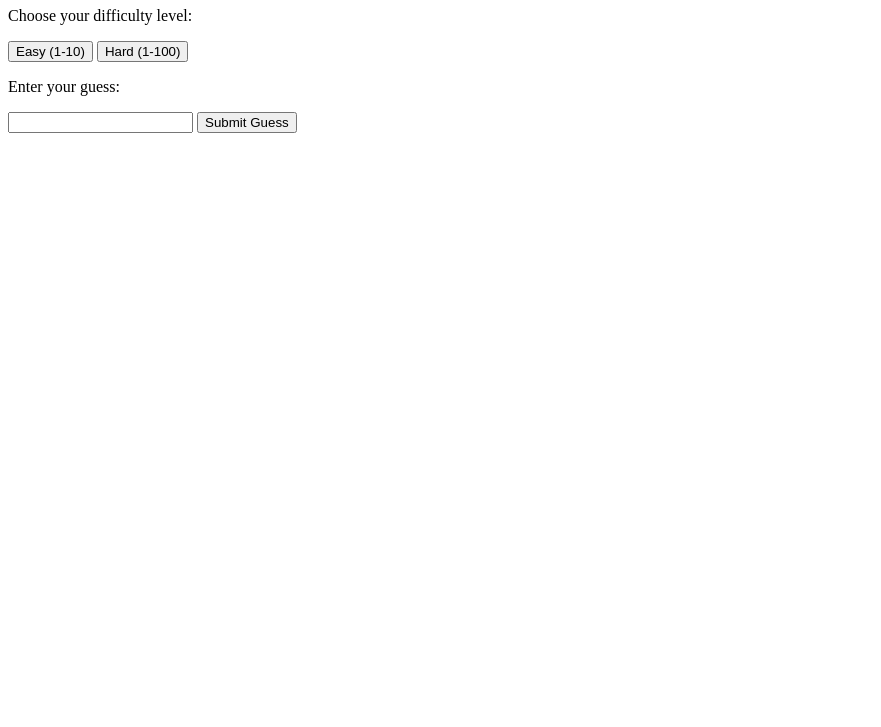
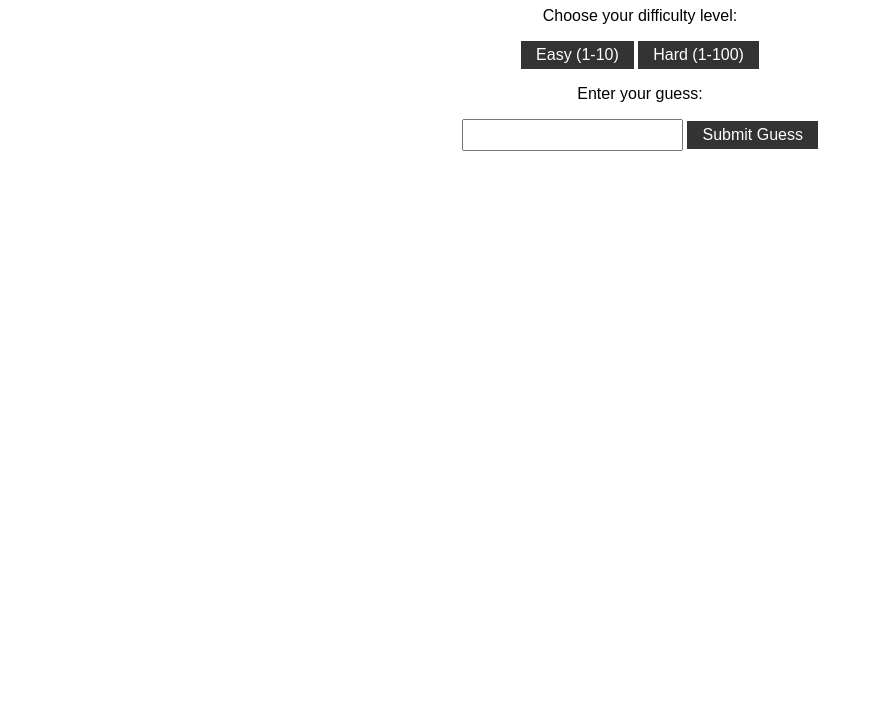
Before and after one commit to rajatkamboj06/game, a plain HTML site: page index.html in a window 1280 px wide. Shown: the part 73-800 px from the top of the page, without its empty margins (0-881 px from the left). Drawn offline with Linux system fonts and the light colour scheme.

Commit message:
Update index.html

```diff
--- a/index.html
+++ b/index.html
@@ -6,11 +6,38 @@
     <title>Number Guessing Game</title>
     <style>
       body {
-      background-image: url('math,jpg');
-      background-size: cover;
-      background-repeat: no-repeat;
-      background-attachment: fixed;
-      }
+  font-family: Arial, sans-serif;
+  text-align: center;
+}
+
+h1 {
+  color: #333;
+}
+
+input {
+  padding: 5px;
+  font-size: 16px;
+}
+
+button {
+  padding: 5px 15px;
+  font-size: 16px;
+  background-color: #333;
+  color: #fff;
+  border: none;
+  cursor: pointer;
+}
+
+button:hover {
+  background-color: #555;
+}
+
+#message {
+  font-size: 18px;
+  color: #333;
+  font-weight: bold;
+  margin-top: 20px;
+}
       {
         font-family: Arial, sans-serif;
         text-align: center;
```
